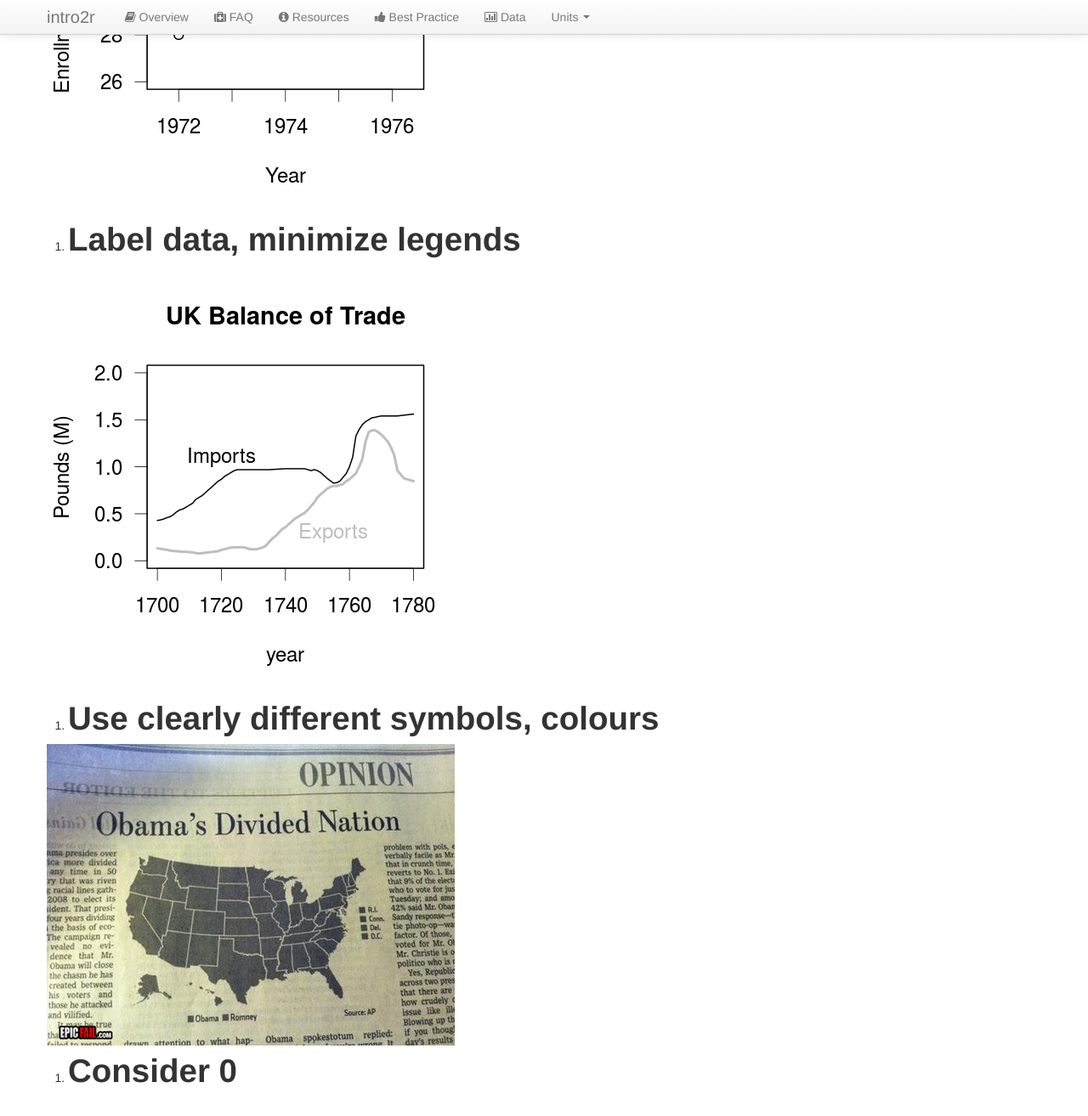
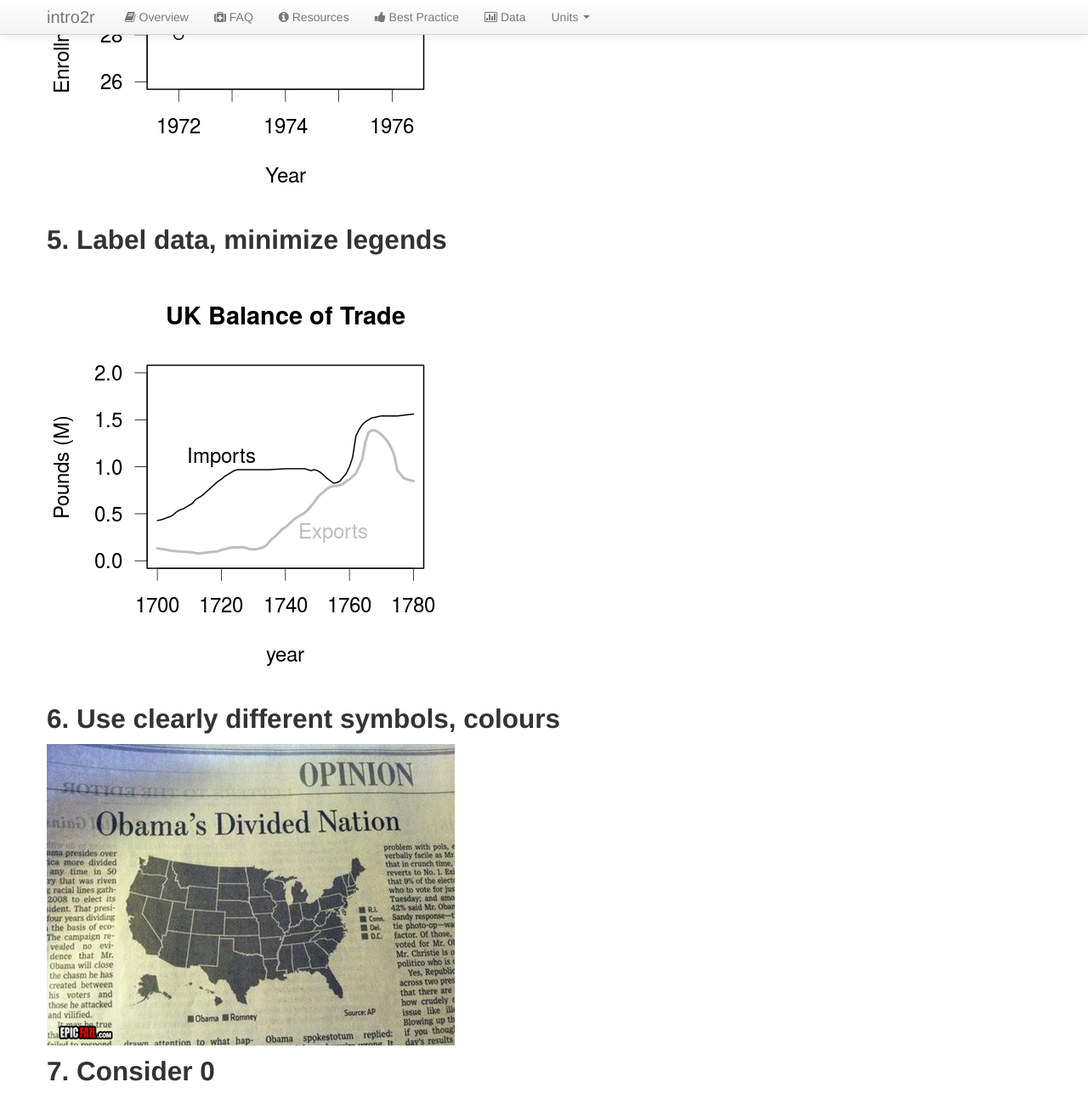
Before and after one commit to intro2r/intro2r, a Jekyll site: the page built from unit4/principles-of-graphics.md, in a window 1280 px wide and 1400 px high, scrolled down 5673 px. Shown: the top 1314 px of the window at 85% size. Built offline with Jekyll 4.4.1, drawn with Linux system fonts in a browser that asks for light colours; our own code applies the rules of GitHub Pages for plain Markdown files; some of the changed text lies outside the part shown.

Commit message:
Update principles-of-graphics.md

```diff
--- a/unit4/principles-of-graphics.md
+++ b/unit4/principles-of-graphics.md
@@ -76,39 +76,39 @@ PRINCIPLES
 
 
 
-1. Show the data
-==================
+## 1. Show the data
 
+
+![](http://www.intro2r.info/unit4/img/graphics3.png)
+
+*vs*
 
 ![](http://www.intro2r.info/unit4/img/graphics2.png)
 
-*vs*
-
-![](http://www.intro2r.info/unit4/img/graphics3.png)
 
 
-2. Avoid disorting the data
-==========================
-
-![](http://www.intro2r.info/unit4/img/graphics4.png)
-
-*vs*
+## 2. Avoid disorting the data
 
 ![](http://www.intro2r.info/unit4/img/graphics5.png)
 
 
-3. Aid comparisons
-==================
+*vs*
+
+
+![](http://www.intro2r.info/unit4/img/graphics4.png)
+
+
+## 3. Aid comparisons
+
+![](http://www.intro2r.info/unit4/img/graphics8.png)
+
+*vs*
 
 ![](http://www.intro2r.info/unit4/img/graphics7.png)
 
-*vs*
 
-![](http://www.intro2r.info/unit4/img/graphics8.png)
+## 4. Maximise data:ink
 
-
-4. Maximise data:ink
-=================
 
 ![](http://www.intro2r.info/unit4/img/tufte.png)
 
@@ -117,20 +117,17 @@ PRINCIPLES
 ![](http://www.intro2r.info/unit4/img/graphics9.png)
 
 
-5. Label data, minimize legends
-================================
+## 5. Label data, minimize legends
 
 ![](http://www.intro2r.info/unit4/img/graphics10.png)
 
 
-6. Use clearly different symbols, colours
-=======================================
+## 6. Use clearly different symbols, colours
 
 ![](http://www.intro2r.info/unit4/img/wallst.jpg)
 
 
-7. Consider 0
-============
+## 7. Consider 0
 
 ![](http://www.intro2r.info/unit4/img/graphics11.png)
 
@@ -141,8 +138,7 @@ PRINCIPLES
 ![](http://www.intro2r.info/unit4/img/graphics12.png)
 
 
-8. Dot plots are often better than bar charts
-=============================================
+## 8. Dot plots are often better than bar charts
 
 Bar charts:
 
```
Also changed, not shown: other parts of unit4/principles-of-graphics.md (+1 -2 lines).
